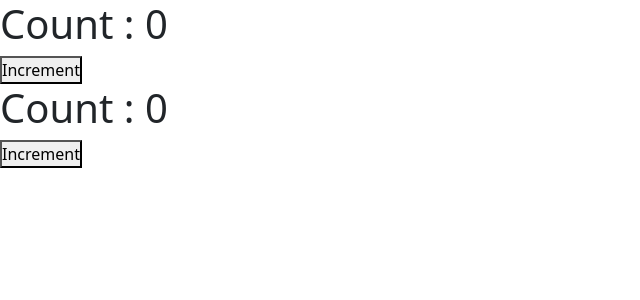
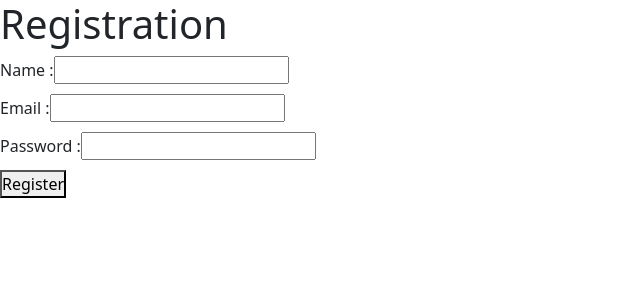
Before and after one commit to bappykti/first-reactApp, a React (Create React App) app: page / in a window 1280 px wide. Shown: the top 300 px of the page, without its empty margins (0-640 px from the left). Built offline with nearby package versions, Linux system fonts and the light colour scheme.

Commit message:
building form using controlled components

```diff
--- /dev/null
+++ b/src/App10.js
@@ -0,0 +1,12 @@
+// building form using controlled components
+import React from 'react'
+import FORM from './components/FORM/form';
+
+function App10() {
+  return (
+    <div>
+        <FORM />
+    </div>
+  )
+}
+export default App10;
--- a/src/App9.js
+++ b/src/App9.js
@@ -1,4 +1,5 @@
 // using hook use state
+
 import React from 'react';
 
 import HooksUseState from './HOOKS_USESTATE/HooksUseState';
--- /dev/null
+++ b/src/components/FORM/form.js
@@ -0,0 +1,56 @@
+// building form using controlled components
+import React, { useState } from "react";
+import style from "./form.module.css";
+
+
+function FORM() {
+    const [name, setName] = useState("");
+    const [email, setEmail] = useState("");
+    const [password, setPassword] = useState("");
+
+    const handleNameChange = (e) => {
+        // console.log(e.target.value);
+        setName(e.target.value);
+    }
+    const handleEmailChange = (e) => {
+        // console.log(e.target.value);
+        setEmail(e.target.value);
+    }
+    const handlePasswordChange = (e) => {
+        // console.log(e.target.value);
+        setPassword(e.target.value);
+    }
+    const handleSubmit = (e) => {
+        console.log("Form is Submitted");
+        let userInfo = {
+            name : name,
+            email: email,
+            password : password
+        }
+        console.log(userInfo);
+        e.preventDefault();
+    }
+  return (
+    <div>
+      <h1>Registration</h1>
+      <form action="" onSubmit={handleSubmit}>
+        <div className={style.formGroup}>
+          <label htmlFor="name">Name : </label>
+          <input type="text" name="name" value={name} id="name" onChange={handleNameChange}  required />
+        </div>
+        <div className={style.formGroup} >
+          <label htmlFor="email">Email : </label>
+          <input type="email" name="email" value={email} id="email" onChange={handleEmailChange}  required />
+        </div>
+        <div className={style.formGroup} >
+          <label htmlFor="password">Password : </label>
+          <input type="password" name="password" value={password} id="password" onChange={handlePasswordChange}  required />
+        </div>
+         <div className={style.formGroup} >
+             <button type="submit">Register</button>
+         </div>
+      </form>
+    </div>
+  );
+}
+export default FORM;
--- /dev/null
+++ b/src/components/FORM/form.module.css
@@ -0,0 +1,3 @@
+.formGroup{
+    margin-bottom: 10px;
+}
--- a/src/index.js
+++ b/src/index.js
@@ -10,7 +10,8 @@
 // import App6 from "./App6";
 // import App7 from "./App7";
 // import App8 from "./App8";
-import App9 from "./App9";
+// import App9 from "./App9";
+import App10 from "./App10";
 
 
 
@@ -20,5 +21,5 @@
 //   textAlign: "center",
 //   padding: "15px"
 // }
-ReactDOM.render(<App9 />, document.getElementById("root"));
+ReactDOM.render(<App10 />, document.getElementById("root"));
 // ReactDOM.render(<App1 />, document.getElementById("root"));
```
